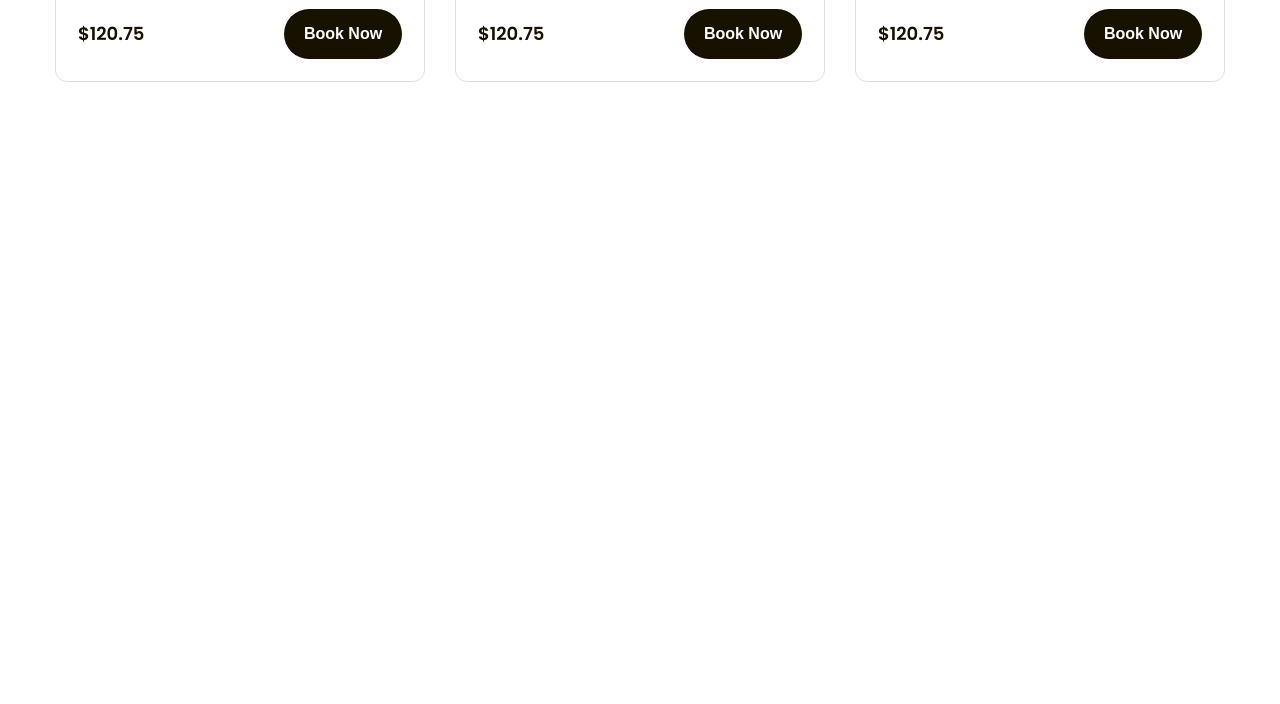
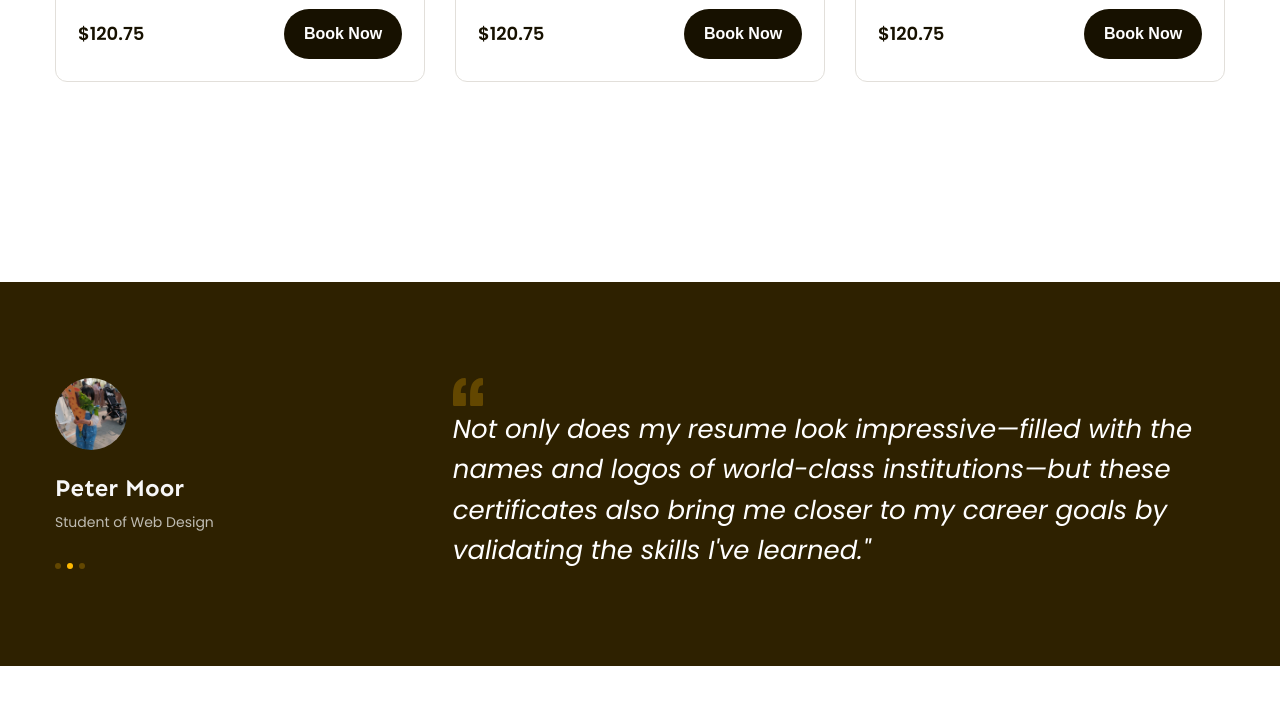
Before and after one commit to HaSerious/figma-to-html2, a plain HTML site: page index.html in a window 1280 px wide. Shown: the part 1671-2375 px from the top of the page. Drawn offline with Linux system fonts and the light colour scheme.

Commit message:
p8 code phần feedback

```diff
--- a/assets/css/style.css
+++ b/assets/css/style.css
@@ -430,3 +430,69 @@ a {
 .popular .course-item .btn-book:hover {
     background: var(--primary-color);
 }
+
+/* ============= feedback =============== */
+.feedback {
+    margin-top: 135px;
+    padding: 96px 0;
+    background: #2E2100;
+}
+
+.feedback-item {
+    display: flex;
+}
+
+.feedback-item .avatar {
+    width: 72px;
+    height: 72px;
+    border-radius: 50%;
+    object-fit: cover;
+}
+
+.feedback-item .info .member-name {
+    margin-top: 18px;
+    color: #F7F7F7;
+    font-family: var(--font-heading);
+    font-size: 2.4rem;
+    font-weight: 700;
+    line-height: 1.41;
+}
+
+.feedback-item .info .desc {
+    margin-top: 4px;
+    color: #BFBCB2;
+    font-size: 1.4rem;
+    line-height: 1.86;
+}
+
+.feedback-item .dots {
+    gap: 6px;
+    display: flex;
+    margin-top: 28px;
+}
+
+.feedback-item .dot {
+    height: 6px;
+    width: 6px;
+    border-radius: 50%;
+    background: #634700;
+    cursor: pointer;
+}
+
+.feedback-item .dot.active {
+    background-color: var(--primary-color);
+    cursor: default;
+}
+
+
+.feedback-item .content {
+    width: 66%;
+    margin-left: auto;
+}
+
+.feedback-item blockquote {
+    color: #FFF;
+    font-size: 2.6rem;
+    font-style: italic;
+    line-height: 1.54;
+}
--- a/index.html
+++ b/index.html
@@ -190,7 +190,11 @@
               /></a>
               <div class="info">
                 <div class="head">
-                  <h3 class="title"><a class="line-clamp break-all" href="#!">Basic web design</a></h3>
+                  <h3 class="title">
+                    <a class="line-clamp break-all" href="#!"
+                      >Basic web design</a
+                    >
+                  </h3>
                   <div class="rating">
                     <img src="./assets/icon/Star.svg" alt="" class="star" />
                     <span class="value">4.5</span>
@@ -218,7 +222,9 @@
               /></a>
               <div class="info">
                 <div class="head">
-                  <h3 class="title"><a class="line-clamp break-all" href="#!">UI/UX design</a></h3>
+                  <h3 class="title">
+                    <a class="line-clamp break-all" href="#!">UI/UX design</a>
+                  </h3>
                   <div class="rating">
                     <img src="./assets/icon/Star.svg" alt="" class="star" />
                     <span class="value">4.5</span>
@@ -246,7 +252,9 @@
               /></a>
               <div class="info">
                 <div class="head">
-                  <h3 class="title"><a class="line-clamp break-all" href="#!">Web App design</a></h3>
+                  <h3 class="title">
+                    <a class="line-clamp break-all" href="#!">Web App design</a>
+                  </h3>
                   <div class="rating">
                     <img src="./assets/icon/Star.svg" alt="" class="star" />
                     <span class="value">4.5</span>
@@ -266,6 +274,41 @@
           </div>
         </div>
       </div>
+
+      <!-- feedback -->
+      <div class="feedback">
+        <div class="main-content">
+          <div class="feedback-list">
+            <div class="feedback-item">
+              <!-- khối bên trái -->
+              <div class="info">
+                <img src="./assets/img/ava1.jpg" alt="Peter Moor" class="avatar" />
+                <p class="member-name">Peter Moor</p>
+                <p class="desc">Student of Web Design</p>
+                <div class="dots">
+                  <span class="dot"></span>
+                  <span class="dot active"></span>
+                  <span class="dot"></span>
+                </div>
+              </div>
+              <!-- khối bên phải -->
+              <div class="content">
+                <img
+                  src="./assets/icon/open-quote.svg"
+                  alt=""
+                  class="open-quotes"
+                />
+                <blockquote>
+                  Not only does my resume look impressive—filled with the names
+                  and logos of world-class institutions—but these certificates
+                  also bring me closer to my career goals by validating the
+                  skills I've learned."
+                </blockquote>
+              </div>
+            </div>
+          </div>
+        </div>
+      </div>
     </main>
   </body>
 </html>
```
